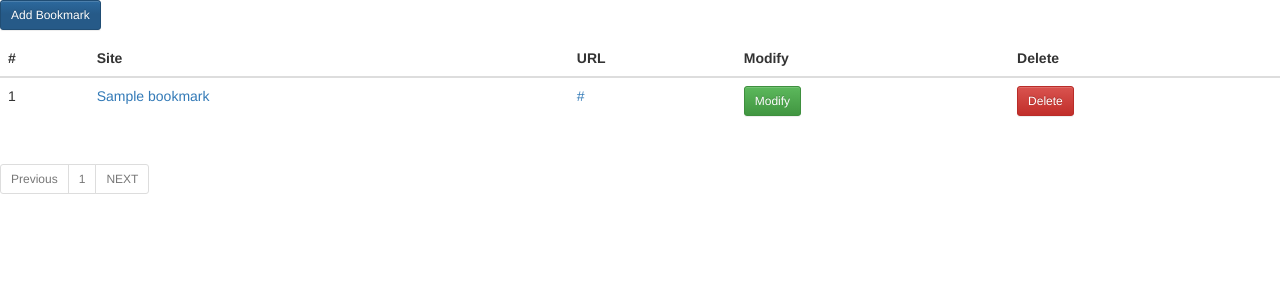
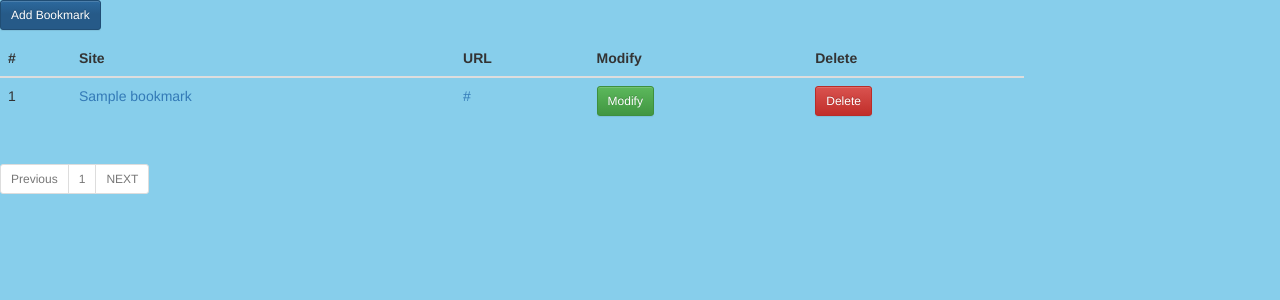
Before and after one commit to 2020emirim/2-practice-list-umhaneul, a Django app: page /bookmark/ in a window 1280 px wide. Shown: the top 300 px of the page. Run offline with Django 3.2, Linux system fonts and the light colour scheme; tables that the repository leaves empty hold one stand-in row (values such as "Sample post"); some libraries are stand-ins or nearby versions.

Commit message:
static CSS

```diff
--- a/Practice_List/settings.py
+++ b/Practice_List/settings.py
@@ -119,3 +119,4 @@ USE_TZ = True
 # https://docs.djangoproject.com/en/2.2/howto/static-files/
 
 STATIC_URL = '/static/'
+STATICFILES_DIRS = [os.path.join(BASE_DIR, 'static')]
--- /dev/null
+++ b/static/mystyle.css
@@ -0,0 +1,4 @@
+body {
+    width: 80%;
+    background-color: skyblue;
+}
--- a/templates/base.html
+++ b/templates/base.html
@@ -6,6 +6,9 @@
     <link rel="stylesheet" href="https://maxcdn.bootstrapcdn.com/bootstrap/3.3.2/css/bootstrap.min.css">
     <link rel="stylesheet" href="https://maxcdn.bootstrapcdn.com/bootstrap/3.3.2/css/bootstrap-theme.min.css">
     <script src="https://maxcdn.bootstrapcdn.com/bootstrap/3.3.2/js/bootstrap.min.js"></script>
+
+    {% load static %}
+    <link rel="stylesheet" href="{% static 'mystyle.css' %}">
 </head>
 <body>
     {% block content %}
```
Also changed, not shown: README.md.
